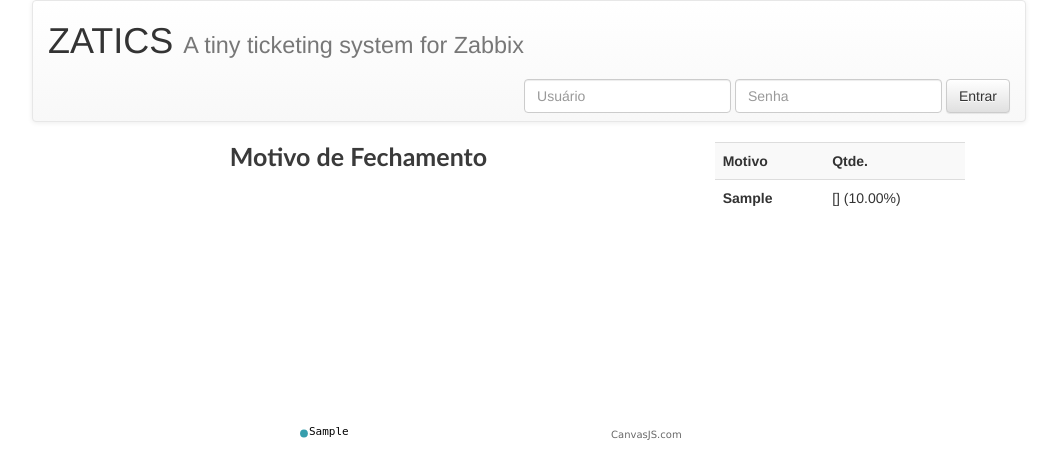
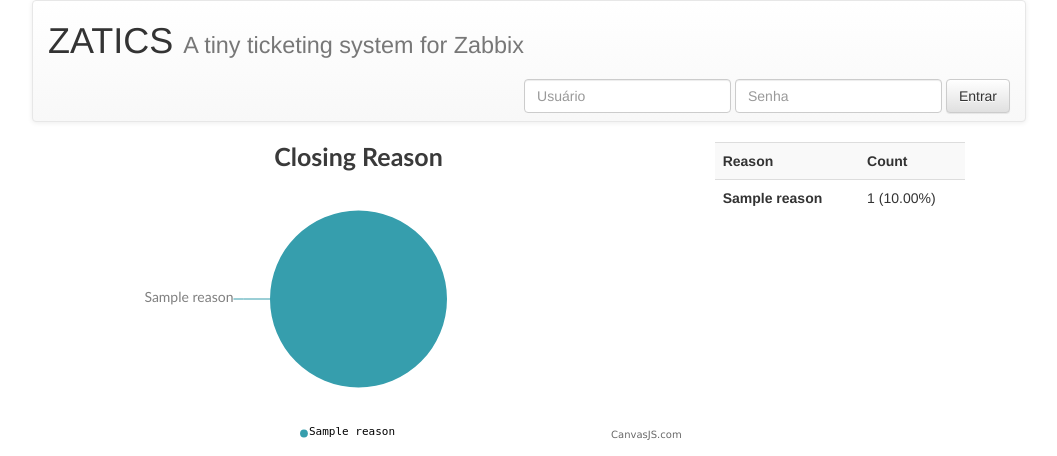
Before and after one commit to bbonagura9/zatics, a Flask app: template zts/templates/report_tickets_close_reason.html in a window 1280 px wide. Shown: the top 456 px of the page, without its empty margins (111-1168 px from the left). Run offline with Flask 2, Linux system fonts and the light colour scheme; the template is opened without the code that fills it: most values are stand-ins (such as "Sample title", 1, 10 or a date in 2020); some libraries are stand-ins or nearby versions.

Commit message:
Fixed reports and minor issues

```diff
--- a/zts/templates/layout.html
+++ b/zts/templates/layout.html
@@ -69,7 +69,6 @@
                             <ul class="dropdown-menu">
                                 <li role="presentation"><a href="{{ url_for('report_tickets_per_area') }}">Tickets por área</a></li>
                                 <li role="presentation"><a href="{{ url_for('report_tickets_per_weekday') }}">Tickets por dia da semana</a></li>
-                                <!--<li role="presentation"><a href="{{ url_for('report_tickets_time_per_area') }}">Tempo de atendimento por área</a></li>-->
                                 <li role="presentation"><a href="{{ url_for('report_tickets_close_reason') }}">Fechados por motivo</a></li>
                                 <li role="separator" class="divider"></li>
                                 <li role="presentation"><a href="{{ url_for('report_recent_log') }}">Atividades recentes</a></li>
--- a/zts/templates/report_tickets_close_reason.html
+++ b/zts/templates/report_tickets_close_reason.html
@@ -11,7 +11,7 @@
 	var chart = new CanvasJS.Chart("ticket_close_reason_chart",
 	{
 		title:{
-			text: "Motivo de Fechamento"
+			text: "Closing Reason"
 		},
 		legend: {
 			maxWidth: 350,
@@ -23,8 +23,8 @@
 			showInLegend: true,
 			legendText: "{indexLabel}",
 			dataPoints: [
-				{% for reason, tickets, ratio in tickets_close_reason %}
-				{ y: {{ tickets }}, indexLabel: '{{ tr_close_reason[reason] }}' },
+				{% for reason, count, ratio in tickets_close_reason %}
+				{ y: {{ count }}, indexLabel: '{{ reason }}' },
 				{% endfor %}
 			]
 		}
@@ -41,12 +41,12 @@
 		<table class="table table-striped" style="width: 250px">
 		<tbody>
 			<tr>
-				<th>Motivo</th>
-				<th>Qtde.</th>
+				<th>Reason</th>
+				<th>Count</th>
 			</tr>
 			{% for reason, tickets, ratio in tickets_close_reason %}
 			<tr>
-				<td><strong>{{ tr_close_reason[reason] }}</strong></td>
+				<td><strong>{{ reason }}</strong></td>
 				<td>{{ tickets }} ({{ '%.2f' % ratio }}%)</td>
 			</tr>
 			{% endfor %}
--- a/zts/templates/ticket_show.html
+++ b/zts/templates/ticket_show.html
@@ -15,7 +15,7 @@
 					</script>
 					<div class="btn-group pull-right">
 						<button type="button" class="btn btn-default dropdown-toggle" data-toggle="dropdown" aria-haspopup="true" aria-expanded="false">
-						Fechar <span class="caret"></span>
+						Close <span class="caret"></span>
 						</button>
 						<ul class="dropdown-menu">
 							{% for reason in close_reasons %}
--- a/zts/views.py
+++ b/zts/views.py
@@ -409,58 +409,22 @@
                             tickets_per_weekday=tickets_per_weekday,
                             total_tickets=total_tickets)
 
-@app.route('/report/tickets_time_per_area')
-@login_required
-@report_permission.require()
-def report_tickets_time_per_area():
-    def avg(aList):
-        size = len(aList)
-        return reduce(lambda a,b: a+float(b)/size, map(int, aList))
-
-    tickets_time_per_area = []
-    area_time = dict([ (a[0], []) for a in db.session.query(Area.name).all() ])
-    for ticket in db.session.query(Ticket).all():
-        ta_events = db.session.query(TicketAreaTransferEvent) \
-                              .filter(TicketAreaTransferEvent.ticket_id == ticket.id) \
-                              .order_by(TicketAreaTransferEvent.at) \
-                              .all()
-        tc_events = db.session.query(TicketCloseEvent).filter(TicketCloseEvent.ticket_id == ticket.id).all()
-        events = sorted(ta_events + tc_events, key=lambda e: e.at)
-
-        for i in xrange(0, len(events)-1):
-            if isinstance(events[i], TicketAreaTransferEvent):
-                time = int((events[i+1].at - events[i].at).total_seconds())
-                area = events[i].to_area.name
-                area_time[area].append(time)
-
-        if len(events) > 0 and isinstance(events[-1], TicketAreaTransferEvent):
-            time = int((datetime.now() - events[-1].at).total_seconds())
-            area = events[-1].to_area.name
-            area_time[area].append(time)
-
-    for a in area_time:
-        avg_time = int(avg(area_time[a]))
-        tickets_time_per_area.append((a, timedelta_str(timedelta(0, avg_time)), round(avg_time,2)))
-    tickets_time_per_area.sort(key=lambda t: t[2])
-
-    return render_template('report_tickets_per_weekday.html',
-                            tickets_time_per_area=tickets_time_per_area)
-
 @app.route('/report/tickets_close_reason')
 @login_required
 @report_permission.require()
 def report_tickets_close_reason():
     tickets_close_reason = []
-    qtickets = db.session.query(Ticket)
-    closed_tickets = qtickets.filter(Ticket.is_closed == True).count()
-    res = db.session.query(Ticket, func.count(Ticket.id)).filter(Ticket.is_closed == True).group_by(Ticket.close_reason).all()
-    for ticket, count in sorted(res, key=lambda r: r[1], reverse=True):
-        tickets_close_reason.append((ticket.close_reason, count, 100*float(count)/closed_tickets))
+    closed_tickets = db.session.query(TicketCloseEvent).count()
+    res = db.session.query(TicketCloseEvent, func.count(TicketCloseEvent.id)) \
+                    .group_by(TicketCloseEvent.reason_id) \
+                    .all()
+    for event, count in sorted(res, key=lambda r: r[1], reverse=True):
+        tickets_close_reason.append(
+            (event.reason.reason, count, 100*float(count)/closed_tickets)
+        )
 
     return render_template('report_tickets_close_reason.html',
-                            tickets_close_reason=tickets_close_reason,
-                            tr_close_reason=Ticket.CLOSE_REASONS)
-
+                            tickets_close_reason=tickets_close_reason)
 
 @app.route('/report/recent_log')
 @login_required
```
